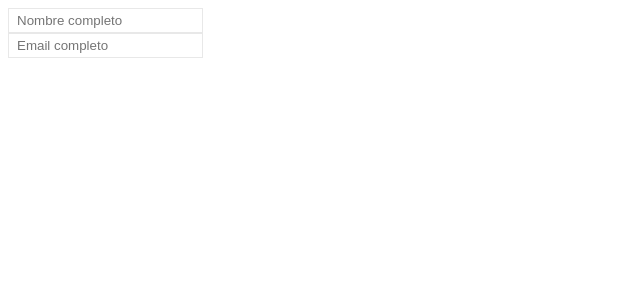
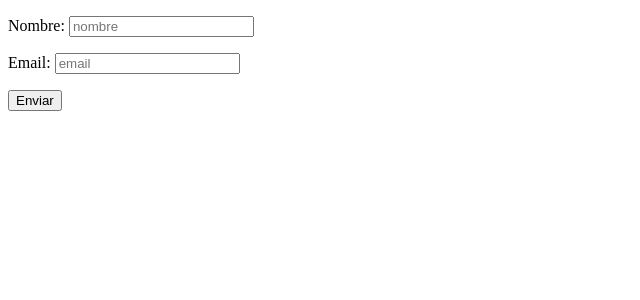
Before and after one commit to alexis9139/react-formularios, a React (Create React App) app: page / in a window 1280 px wide. Shown: the top 300 px of the page, without its empty margins (0-640 px from the left). Built offline with nearby package versions, Linux system fonts and the light colour scheme.

Commit message:
Usando el atributo htmlFor en formularios

```diff
--- /dev/null
+++ b/src/App5.js
@@ -0,0 +1,44 @@
+import React from 'react'
+
+class InputNoControlado extends React.Component {
+
+    manejador = (event) => {
+        event.preventDefault()
+        const nombre = event.target[0].value
+        const email = event.target[1].value
+        this.props.enviarAlPadre({ nombre, email })
+    }
+    render() {
+        return (
+            <form onSubmit={this.manejador}>
+                <p>
+                    <label htmlFor="name">Nombre: </label>
+                    <input type="text" placeholder="nombre" id="name" />
+                </p>
+
+                <p>
+                    <label htmlFor="email">Email: </label>
+                    <input type="text" placeholder="email" id="email" />
+                </p>
+                <button>Enviar</button>
+            </form>
+        )
+    }
+}
+
+class App5 extends React.Component {
+    enviar = (datos) => {
+        console.log(datos.nombre)
+        console.log(datos.email)
+    }
+    render() {
+        return (
+            <div>
+                <InputNoControlado enviarAlPadre={this.enviar}></InputNoControlado>
+            </div>
+        )
+    }
+}
+
+
+export default App5
--- a/src/index.js
+++ b/src/index.js
@@ -1,12 +1,12 @@
 import React from 'react';
 import ReactDOM from 'react-dom';
 
-import App4 from './App4';
+import App5 from './App5';
 
 
 ReactDOM.render(
   <React.StrictMode>
-    <App4 />
+    <App5 />
   </React.StrictMode>,
   document.getElementById('root')
 );
```
